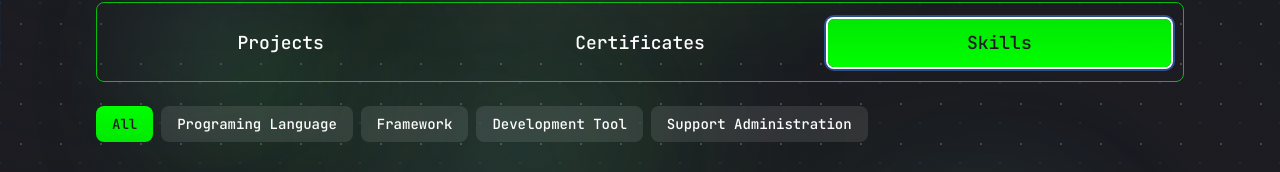
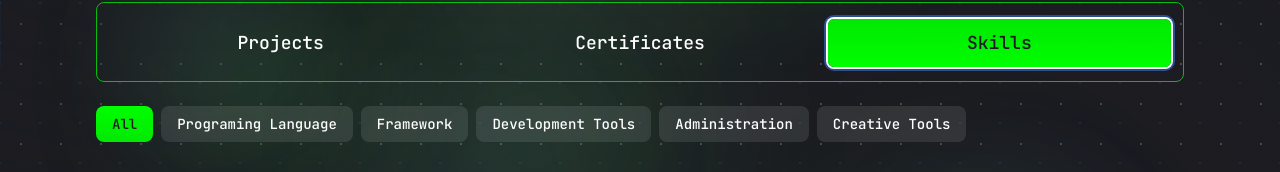
Before and after one commit to sukuna41/portfolio1, a Next.js app: page / in a window 1280 px wide. Both pictures are taken after a click on the tab "Skills". Shown: the part 1610-1782 px from the top of the page. Built offline with nearby package versions, Linux system fonts and the light colour scheme.

Commit message:
fix new category for skills

```diff
--- a/app/resume/components/Skills/SkillsSection.jsx
+++ b/app/resume/components/Skills/SkillsSection.jsx
@@ -8,8 +8,9 @@ export default function SkillsSection() {
     { id: "all", name: "All" },
     { id: "language", name: "Programing Language" },
     { id: "framework", name: "Framework" },
-    { id: "tool", name: "Development Tool" },
-    { id: "administration", name: "Support Administration" },
+    { id: "tool", name: "Development Tools" },
+    { id: "administration", name: "Administration" },
+    { id: "creative", name: "Creative Tools" },
   ];
 
   const [activeCategory, setActiveCategory] = useState("all");
--- a/app/resume/data/dataSkills.jsx
+++ b/app/resume/data/dataSkills.jsx
@@ -141,9 +141,9 @@ export const skills = [
   },
   {
     id: 23,
-    name: "Google Workspace",
+    name: "Archive Document",
     category: "administration",
-    logo: "/portfolio1/images/skills/workspace.png",
+    logo: "/portfolio1/images/skills/archive.png",
   },
   {
     id: 24,
```
